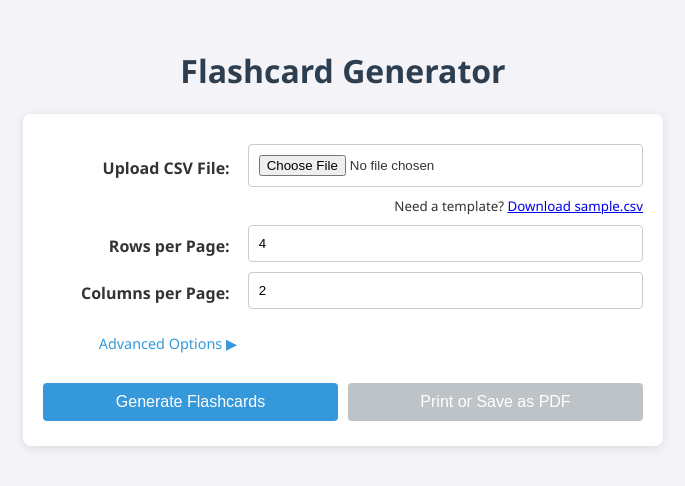
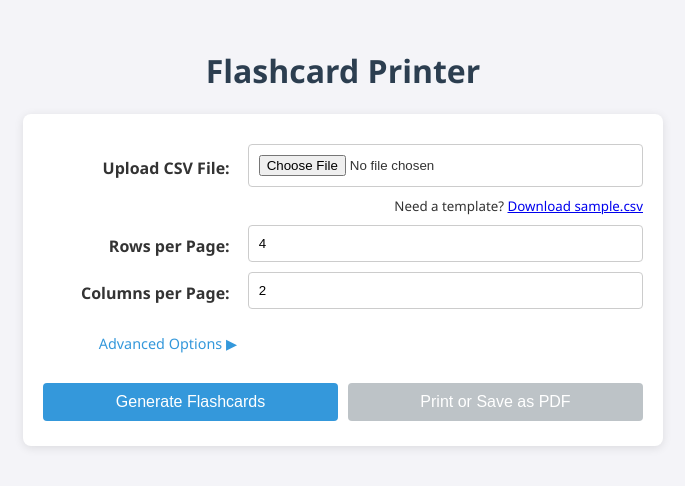
Before and after one commit to cogsjots/simple-flashcards, a plain HTML site: page index.html in a window 1280 px wide. Shown: the whole page, without its empty margins (297-982 px from the left). Drawn offline with Linux system fonts and the light colour scheme.

Commit message:
changed title to Printer

```diff
--- a/index.html
+++ b/index.html
@@ -4,7 +4,7 @@
 <head>
   <meta charset="UTF-8" />
   <meta name="viewport" content="width=device-width, initial-scale=1.0" />
-  <title>Flashcard Generator</title>
+  <title>Flashcard Printer</title>
 
   <!-- Load Noto Sans Devanagari for crisp Hindi rendering -->
   <link href="https://fonts.googleapis.com/css2?family=Noto+Sans+Devanagari:wght@400;700&display=swap" rel="stylesheet">
@@ -286,7 +286,7 @@
 
 <body>
 
-  <h1>Flashcard Generator</h1>
+  <h1>Flashcard Printer</h1>
 
   <div class="controls">
     <div class="input-row">
```
